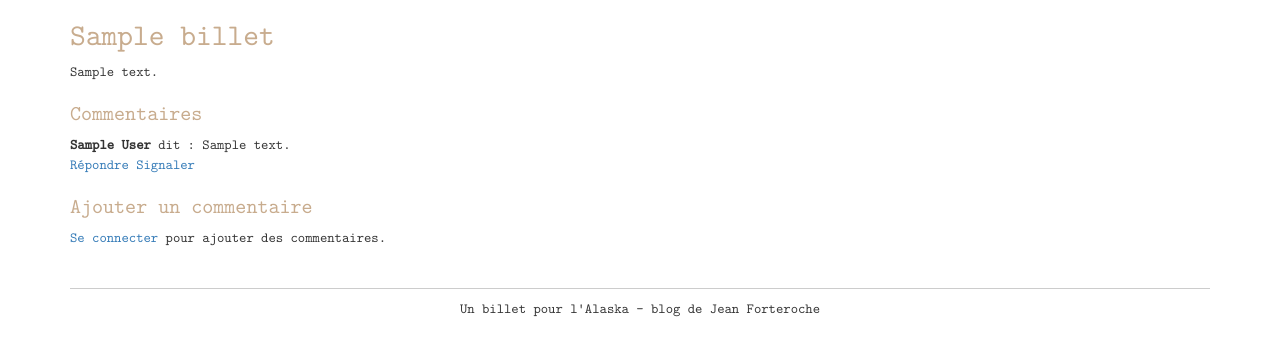
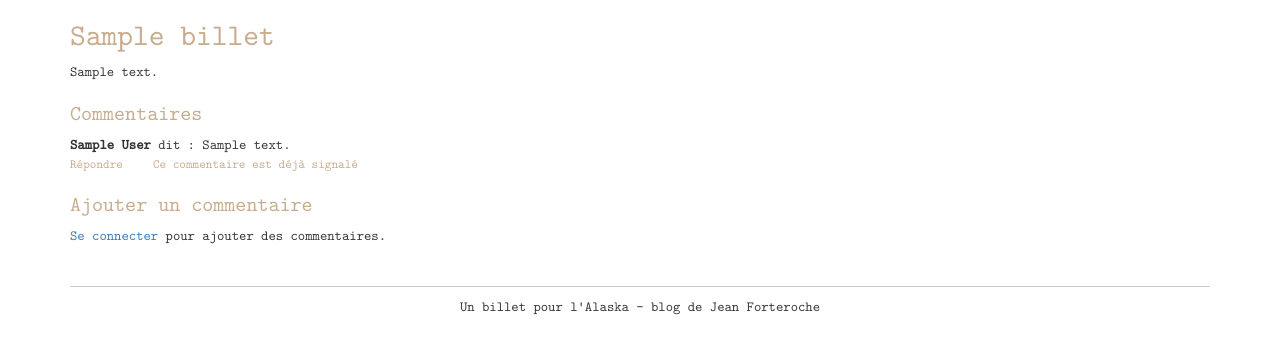
Before and after one commit to NellyQ/BlogEcrivain, a PHP site: template views/billet.html.twig in a window 1280 px wide. Shown: the part 51-407 px from the top of the page. Run offline with PHP 8.4, Linux system fonts and the light colour scheme; the template is opened without the code that fills it: most values are stand-ins (such as "Sample title", 1, 10 or a date in 2020); some libraries are stand-ins or nearby versions.

Commit message:
retour sur la page détail du billet après signalisation d'un commentaire, si le commentaire est signalé affichage Ce commentaire est déjà signalé et mise en évidence des commentaires signalés (top et coloré) côté admin

```diff
--- a/src/DAO/CommentDAO.php
+++ b/src/DAO/CommentDAO.php
@@ -35,7 +35,7 @@ class CommentDAO extends DAO
 
         // billet_id is not selected by the SQL query
         // The billet won't be retrieved during domain objet construction
-        $sql = "select com_id, com_content, com_author from comments where billet_id=? order by com_id";
+        $sql = "select com_id, com_content, com_author, com_signal from comments where billet_id=? order by com_id";
         $result = $this->getDb()->fetchAll($sql, array($billetId));
 
         // Convert query result to an array of domain objects
@@ -166,7 +166,6 @@ class CommentDAO extends DAO
         $this->getDb()->delete('comments', array('user_id' => $userId));
     }
 
-
     /** Creates an Comment object based on a DB row.
      *
      * @param array $row The DB row containing Comment data.
@@ -177,6 +176,7 @@ class CommentDAO extends DAO
         $comment->setComId($row['com_id']);
         $comment->setComContent($row['com_content']);
         $comment->setComAuthor($row['com_author']);
+        $comment->setComSignal($row['com_signal']);
 
 
         if (array_key_exists('billet_id', $row)) {
--- a/views/billet.html.twig
+++ b/views/billet.html.twig
@@ -10,7 +10,21 @@
     <h3>Commentaires</h3>
     {% for comment in comments %}
         <strong>{{ comment.ComAuthor }}</strong> dit : {{ comment.ComContent }}<br>
-        <p id="actionCom"><a class="comResponse"> Répondre </a> <a class="comSignal" href="{{ path('report',{ 'com_id': comment.ComId },{ 'billet_id': billet.BilletId }) }}"> Signaler </a></p>
+
+        <div id="actionCom">
+            <div id="responseCom">
+                <a class="comResponse"> Répondre </a>
+            </div>
+            {% if comment.ComSignal == 0 %}
+                <div id="reportCom">
+                <a class="comSignal" href="{{ path('report',{ 'com_id': comment.ComId,'billet_id': billet.BilletId }) }}"> Signaler </a></p>
+                </div>
+            {% else %}
+                <a> Ce commentaire est déjà signalé</a>
+            {% endif %}
+        </div>
+
+
     {% else %}
        Il n'y a pas encore de commentaire.
     {% endfor %}
--- a/views/comment_form.html.twig
+++ b/views/comment_form.html.twig
@@ -14,10 +14,11 @@
 <div class="well">
 {{ form_start(commentForm, { 'attr': {'class': 'form-horizontal'} }) }}
 
+
     <div class="form-group">
 
 
-        {{ form_label(commentForm.com_content, null, { 'label_attr':  {
+        {{ form_label(commentForm.com_content, "Commentaire :", { 'label_attr':  {
             'class': 'col-sm-4 control-label'
         }}) }}
         <div class="col-sm-6">
@@ -31,7 +32,7 @@
     </div>
     <div class="form-group">
         <div class="col-sm-offset-4 col-sm-3">
-            <input type="submit" class="btn btn-primary" value="Save" />
+            <input type="submit" class="btn btn-primary" value="Enregistrer" />
         </div>
     </div>
 {{ form_end(commentForm) }}
--- a/views/user_form.html.twig
+++ b/views/user_form.html.twig
@@ -62,7 +62,7 @@
     </div>
     <div class="form-group">
         <div class="col-sm-offset-5 col-sm-3">
-            <input type="submit" class="btn btn-primary" value="Save" />
+            <input type="submit" class="btn btn-primary" value="Enregistrer" />
         </div>
     </div>
 {{ form_end(userForm) }}
--- a/web/css/blogecrivain.css
+++ b/web/css/blogecrivain.css
@@ -95,6 +95,20 @@ h3 {
     border-color: #AA8760;
 }
 
+#actionCom {
+    display : flex ;
+    font-size: 0.9em;
+    color : #C8AC8E;
+}
+
+#actionCom a {
+    color : #C8AC8E;
+}
+
+#responseCom {
+    margin-right: 30px;
+}
+
 /*Display format login*/
 .form-control:focus {
     border-color: #AA8760;
@@ -119,6 +133,14 @@ div.lieninscription a {
     margin-bottom: 20px;
 }
 
+#reportCom {
+    background-color : rgb(255,152,102);
+}
+
+tr#reportCom td a.billetTitle {
+   color : black;
+}
+
 div#hiddenrole.form-group {
     visibility : hidden;
 
```
Also changed, not shown: app/routes.php (+11 -8 lines), src/Form/Type/CommentType.php (+12 -9 lines), views/admin.html.twig (+34 -0 lines), views/report.html.twig (added, +16 -0 lines).
